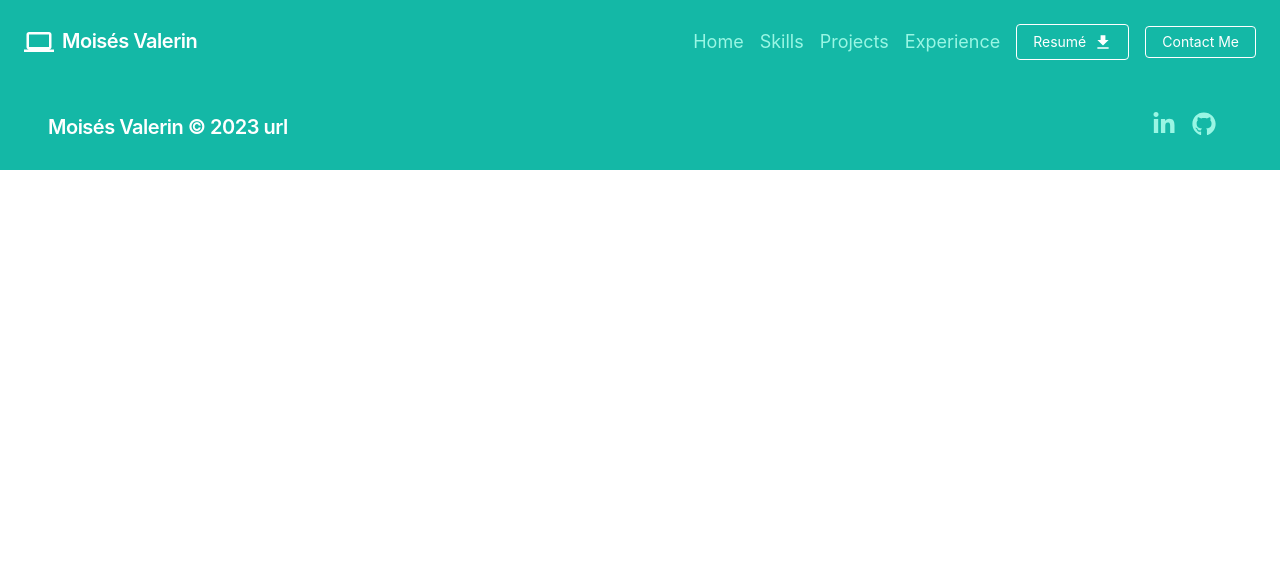
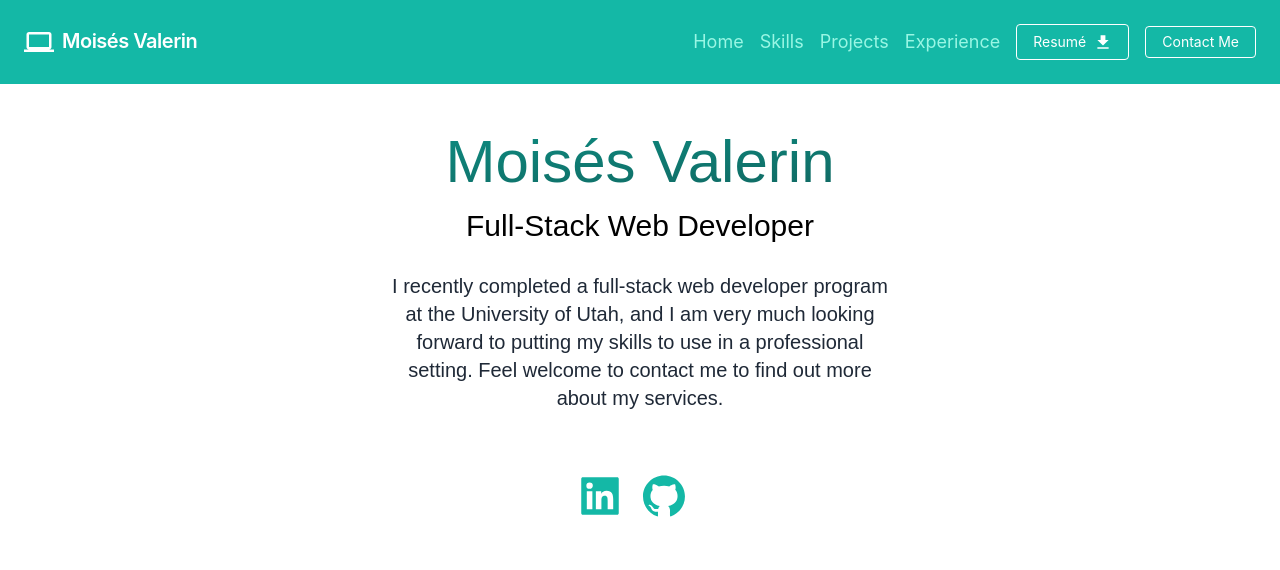
Before and after one commit to eatmorevegetabl/moival, a React (Create React App) app: page / in a window 1280 px wide. Shown: the top 570 px of the page. Built offline with nearby package versions, Linux system fonts and the light colour scheme.

Commit message:
adjusting home route

```diff
--- a/src/App.jsx
+++ b/src/App.jsx
@@ -13,7 +13,7 @@ function App() {
       <Router>
         <Navbar />
         <Routes>
-          <Route path='/moival/' element={<Home />} />
+          <Route path='/' element={<Home />} />
           <Route path='/projects' element={<Projects />} />
           <Route path='/project/:id' element={<ProjectDisplay />} />
           <Route path='/experience' element={<Experience />} />
--- a/src/components/navbar.jsx
+++ b/src/components/navbar.jsx
@@ -31,7 +31,7 @@ export default function Navbar() {
     <nav className='bg-teal-500 p-6 lg:flex lg:justify-between'>
       <div className='flex items-center justify-between flex-wrap'>
         <div className='flex items-center flex-shrink-0 text-white mr-6'>
-          <Link to='/moival/' className='flex'>
+          <Link to='/' className='flex'>
             <MdComputer className='fill-current mr-2 text-3xl' />
             <span className='font-semibold text-xl tracking-tight'>
               Moisés Valerin
@@ -60,7 +60,7 @@ export default function Navbar() {
         <div className='w-full flex-grow lg:flex lg:items-center lg:w-auto'>
           <div className='text-lg lg:flex-grow'>
             <Link
-              to='/moival/'
+              to='/'
               className='block mt-4 lg:inline-block lg:mt-0 text-teal-200 hover:text-white mr-4'
             >
               Home
```
